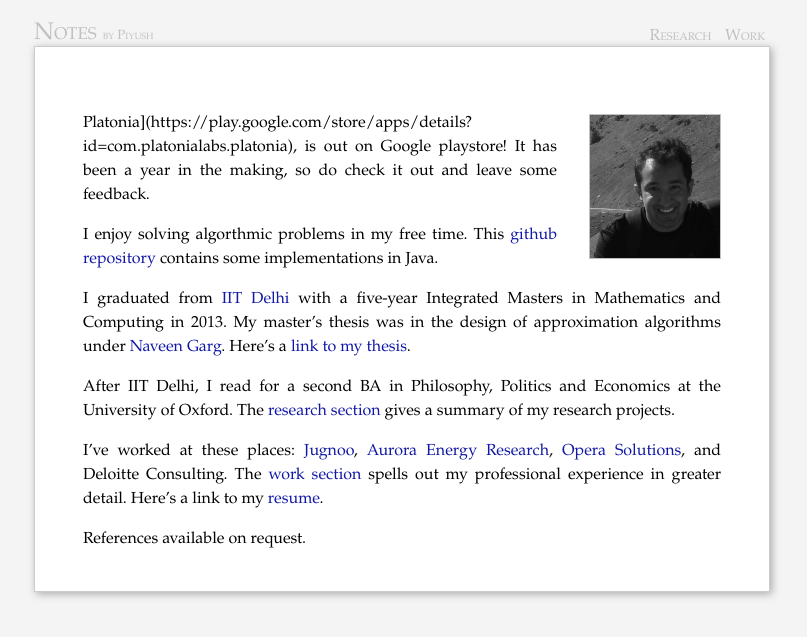
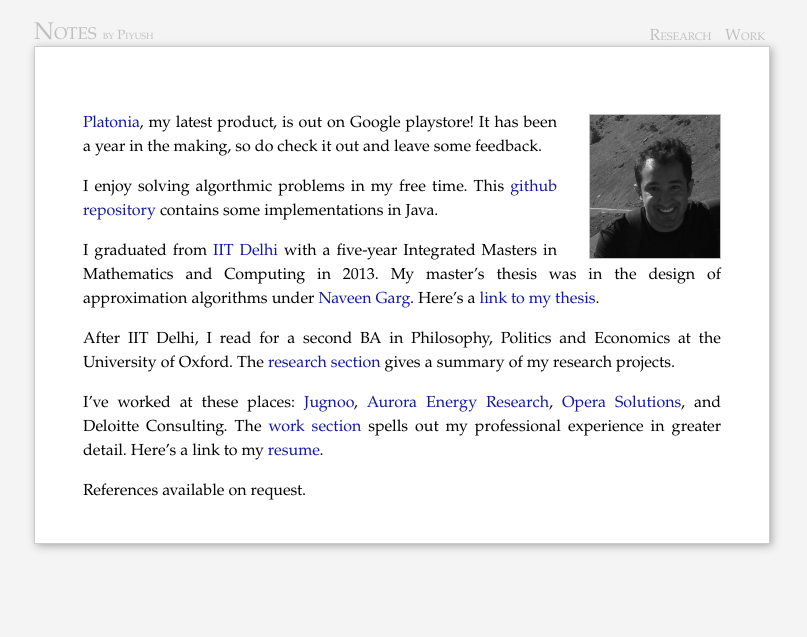
Before and after one commit to piyushahuja/piyushahuja.github.io, a Jekyll site: the page built from about_professional.md, in a window 1280 px wide. Shown: the top 637 px of the page, without its empty margins (238-1045 px from the left). Built offline with Jekyll 4.4.1, drawn with Linux system fonts in a browser that asks for light colours.

Commit message:
auto deployed

```diff
--- a/about_professional.md
+++ b/about_professional.md
@@ -7,7 +7,7 @@ section: Home
 
 <img class='inset right' src='/1.jpg' title='Piyush Ahuja' width='130px' />
 
-Platonia](https://play.google.com/store/apps/details?id=com.platonialabs.platonia), is out on Google playstore!  It has been a year in the making, so do check it out and leave some feedback.
+[Platonia](https://play.google.com/store/apps/details?id=com.platonialabs.platonia), my latest product, is out on Google playstore!  It has been a year in the making, so do check it out and leave some feedback.
 
 
 I enjoy solving algorthmic problems in my free time. This [github repository](https://github.com/piyushahuja/data-structures-and-algorithms) contains some implementations in Java.
```
